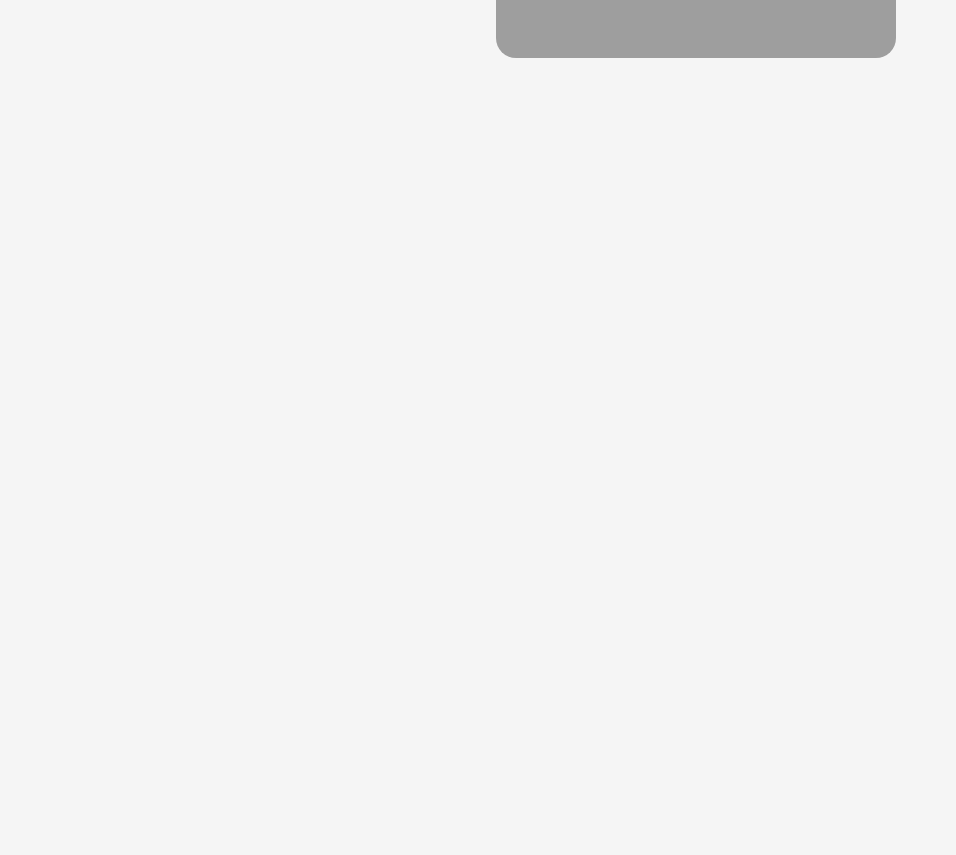
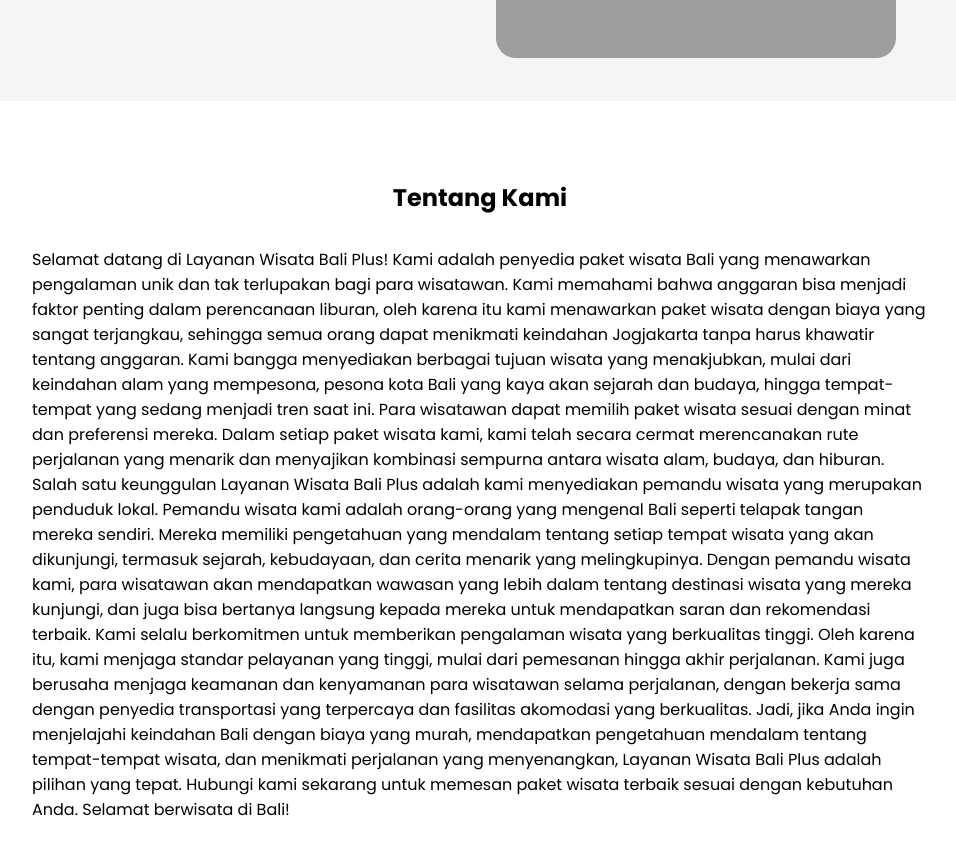
Before and after one commit to zuanwr/project-malik, a website: page index.html in a window 1280 px wide. Shown: the part 539-1394 px from the top of the page, without its empty margins (160-1116 px from the left). Before the commit the page ends 800 px from the top, so only its background shows below. Drawn offline with nearby package versions, Linux system fonts and the light colour scheme; grey boxes are pictures that could not be loaded.

Commit message:
add about

```diff
--- a/index.html
+++ b/index.html
@@ -24,7 +24,7 @@
             src="https://i.pinimg.com/236x/38/ad/b5/38adb546416b6b0944905dbf41ac1561.jpg"
             alt=""
           />
-              <h2>Juragan <br>Travel</h2>
+          <h2>Juragan <br />Travel</h2>
         </div>
       </div>
 
@@ -33,7 +33,7 @@
         <a href="#">Paket Liburan</a>
         <div class="dropdown">
           <button class="dropbtn">Kategori</button>
-                <i class='bx bx-chevron-down'></i>
+          <i class="bx bx-chevron-down"></i>
           <div class="dropdown-content">
             <a href="">wisata viral</a>
             <a href="">wisata alam</a>
@@ -69,5 +69,56 @@
         </div>
       </div>
     </section>
+
+    <section id="about" class="about">
+      <div class="row">
+        <!-- <div class="about-img">
+            <img
+              src="https://images.tokopedia.net/img/cache/700/hDjmkQ/2023/1/25/96d4447b-f8d8-437e-b485-8b6ce04e1614.jpg"
+              alt="tentang kami"
+            />
+          </div> -->
+        <div class="content">
+          <h2>Tentang Kami</h2>
+          <p>
+            Selamat datang di Layanan Wisata Bali Plus! Kami adalah penyedia
+            paket wisata Bali yang menawarkan pengalaman unik dan tak terlupakan
+            bagi para wisatawan. Kami memahami bahwa anggaran bisa menjadi
+            faktor penting dalam perencanaan liburan, oleh karena itu kami
+            menawarkan paket wisata dengan biaya yang sangat terjangkau,
+            sehingga semua orang dapat menikmati keindahan Jogjakarta tanpa
+            harus khawatir tentang anggaran. Kami bangga menyediakan berbagai
+            tujuan wisata yang menakjubkan, mulai dari keindahan alam yang
+            mempesona, pesona kota Bali yang kaya akan sejarah dan budaya,
+            hingga tempat-tempat yang sedang menjadi tren saat ini. Para
+            wisatawan dapat memilih paket wisata sesuai dengan minat dan
+            preferensi mereka. Dalam setiap paket wisata kami, kami telah secara
+            cermat merencanakan rute perjalanan yang menarik dan menyajikan
+            kombinasi sempurna antara wisata alam, budaya, dan hiburan. Salah
+            satu keunggulan Layanan Wisata Bali Plus adalah kami menyediakan
+            pemandu wisata yang merupakan penduduk lokal. Pemandu wisata kami
+            adalah orang-orang yang mengenal Bali seperti telapak tangan mereka
+            sendiri. Mereka memiliki pengetahuan yang mendalam tentang setiap
+            tempat wisata yang akan dikunjungi, termasuk sejarah, kebudayaan,
+            dan cerita menarik yang melingkupinya. Dengan pemandu wisata kami,
+            para wisatawan akan mendapatkan wawasan yang lebih dalam tentang
+            destinasi wisata yang mereka kunjungi, dan juga bisa bertanya
+            langsung kepada mereka untuk mendapatkan saran dan rekomendasi
+            terbaik. Kami selalu berkomitmen untuk memberikan pengalaman wisata
+            yang berkualitas tinggi. Oleh karena itu, kami menjaga standar
+            pelayanan yang tinggi, mulai dari pemesanan hingga akhir perjalanan.
+            Kami juga berusaha menjaga keamanan dan kenyamanan para wisatawan
+            selama perjalanan, dengan bekerja sama dengan penyedia transportasi
+            yang terpercaya dan fasilitas akomodasi yang berkualitas. Jadi, jika
+            Anda ingin menjelajahi keindahan Bali dengan biaya yang murah,
+            mendapatkan pengetahuan mendalam tentang tempat-tempat wisata, dan
+            menikmati perjalanan yang menyenangkan, Layanan Wisata Bali Plus
+            adalah pilihan yang tepat. Hubungi kami sekarang untuk memesan paket
+            wisata terbaik sesuai dengan kebutuhan Anda. Selamat berwisata di
+            Bali!
+          </p>
+        </div>
+      </div>
+    </section>
   </body>
 </html>
--- a/main.scss
+++ b/main.scss
@@ -7,14 +7,13 @@
   font-family: "Poppins", sans-serif;
 }
 body {
-  background-color: whitesmoke;
-  //   min-height: 3000vh;
+  // background-color: whitesmoke;
 }
 .navbar {
   display: flex;
   align-items: center;
   justify-content: space-between;
-  padding: 10px 15%;
+  padding: 5px 15%;
   background-color: white;
   box-shadow: gray 1px 1px 15px 1px;
   // z-index: 999;
@@ -34,8 +33,8 @@ body {
     align-items: center;
     background-color: white;
   }
-  h1 {
-    background-color: white;
+  h2 {
+    line-height: 1;
   }
   img {
     width: 100px;
@@ -50,7 +49,8 @@ body {
     justify-content: center;
     // align-items: center;
     overflow: hidden;
-  }.dropdown {
+  }
+  .dropdown {
     float: left;
     overflow: hidden;
     // display: flex;
@@ -68,7 +68,6 @@ body {
     font-family: inherit;
     margin: 0;
     cursor: pointer;
-
   }
 
   //   .navbar a:hover, .dropdown:hover .dropbtn {
@@ -83,7 +82,7 @@ body {
     min-width: 160px;
     box-shadow: 0px 8px 16px 0px rgba(0, 0, 0, 0.2);
     z-index: 1;
-    margin-top:0.2rem;
+    margin-top: 0.2rem;
     border-radius: 20px;
   }
 
@@ -107,10 +106,10 @@ body {
     background-color: white;
     color: gray;
   }
-  .menu a:hover{
+  .menu a:hover {
     color: deepskyblue;
   }
-  .menu a::after{
+  .menu a::after {
     content: "";
     display: block;
     border-bottom: 2px solid deepskyblue;
@@ -118,13 +117,13 @@ body {
     transition: 0.2s;
     padding-bottom: 0.5rem;
   }
-  .menu a:hover::after{
+  .menu a:hover::after {
     transform: scaleX(0.9);
   }
-  .dropbtn:hover{
+  .dropbtn:hover {
     color: deepskyblue;
   }
-  .dropbtn::after{
+  .dropbtn::after {
     content: "";
     display: block;
     border-bottom: 2px solid deepskyblue;
@@ -132,7 +131,7 @@ body {
     transition: 0.2s;
     padding-bottom: 0.5rem;
   }
-  .dropbtn:hover::after{
+  .dropbtn:hover::after {
     transform: scaleX(0.9);
   }
   .box-icon a {
@@ -149,6 +148,7 @@ body {
   align-items: center;
   padding-top: 10rem;
   height: 50vw;
+  background-color: whitesmoke;
   .title {
     display: flex;
     justify-content: center;
@@ -183,3 +183,17 @@ body {
     border-radius: 20px;
   }
 }
+.about {
+  padding: 2rem 15%;
+  // width: 90%;
+  background-color: white;
+  width: 100%;
+  height: 100vh;
+  display: flex;
+  justify-content: center;
+  align-items: center;
+  h2 {
+    padding-bottom: 2rem;
+    text-align: center;
+  }
+}
```
Also changed, not shown: app.css, 1 other file. Lines whose indentation alone changed are shown as unchanged.
